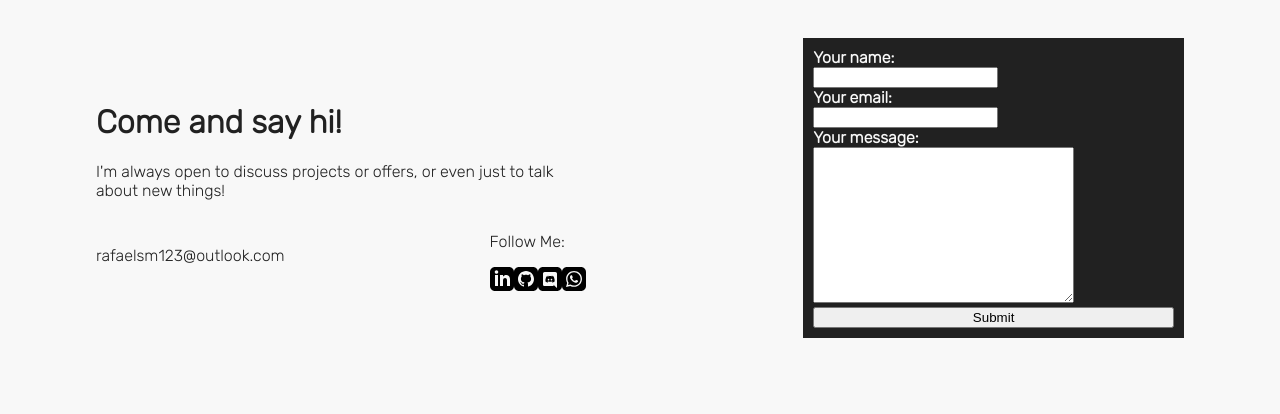
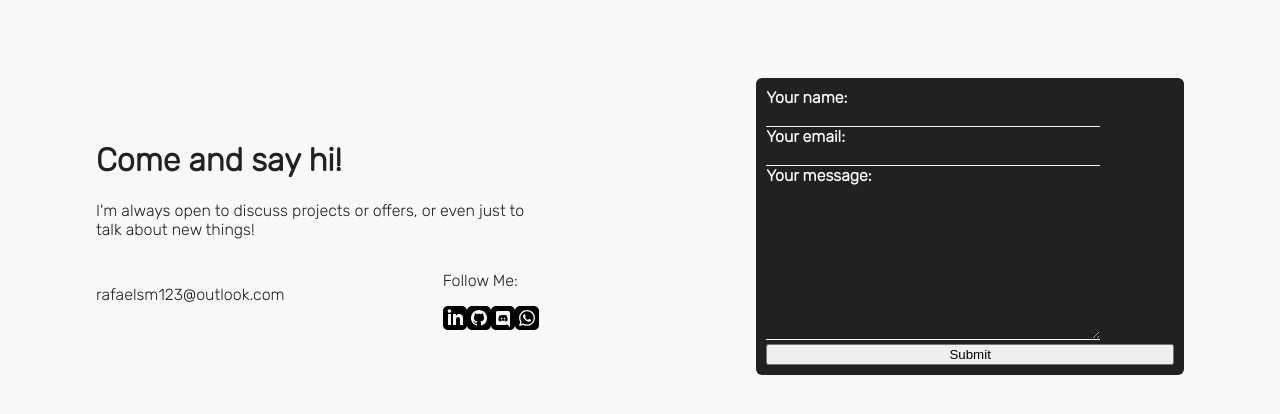
Before and after one commit to RafaelSampaioMoura/portfolio, a React (Vite) app in the folder personal-portfolio/: page /contact in a window 1280 px wide. Shown: the top 414 px of the page. Built offline with nearby package versions, Linux system fonts and the light colour scheme.

Commit message:
Styling the forms

```diff
--- a/personal-portfolio/src/index.css
+++ b/personal-portfolio/src/index.css
@@ -107,6 +107,7 @@ body {
   align-items: center;
   height: 100%;
   width: 100%;
+  margin-top: 40px;
 }
 
 .contact-box {
@@ -122,12 +123,22 @@ body {
   width: 50%; */
 }
 
+input, textarea {
+  background-color: #212121;
+  color: #f8f8f8;
+  border: none;
+  border-bottom: #f8f8f8 solid 1px;
+  width: 80%;
+  padding-left: 6px;
+}
+
 .mail-form {
   display: flex;
   flex-direction: column;
   background-color: #212121;
   color: #f8f8f8;
-  width: 40%;
+  width: 50%;
   padding: 10px;
   font-weight: 800;
+  border-radius: 6px;
 }
```
